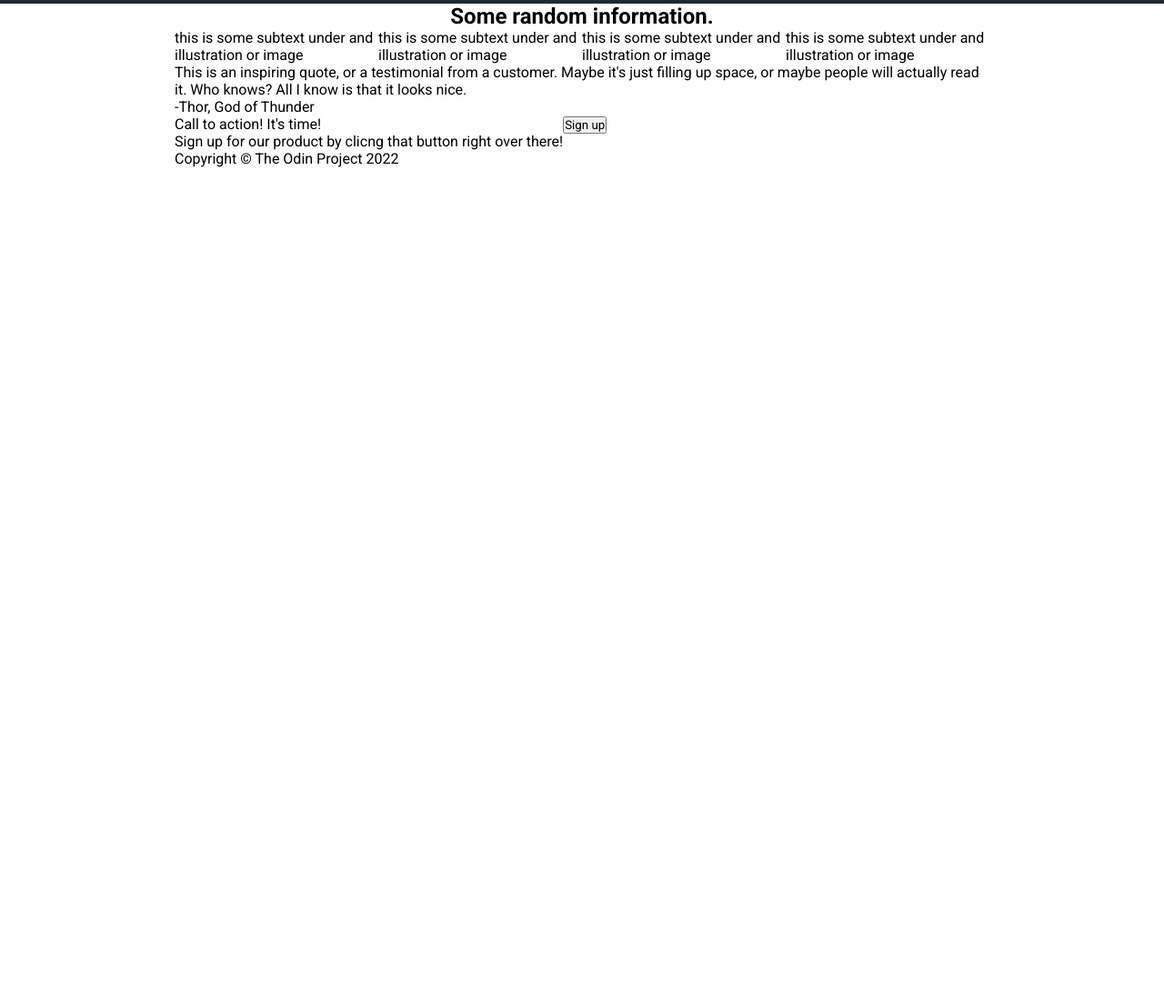
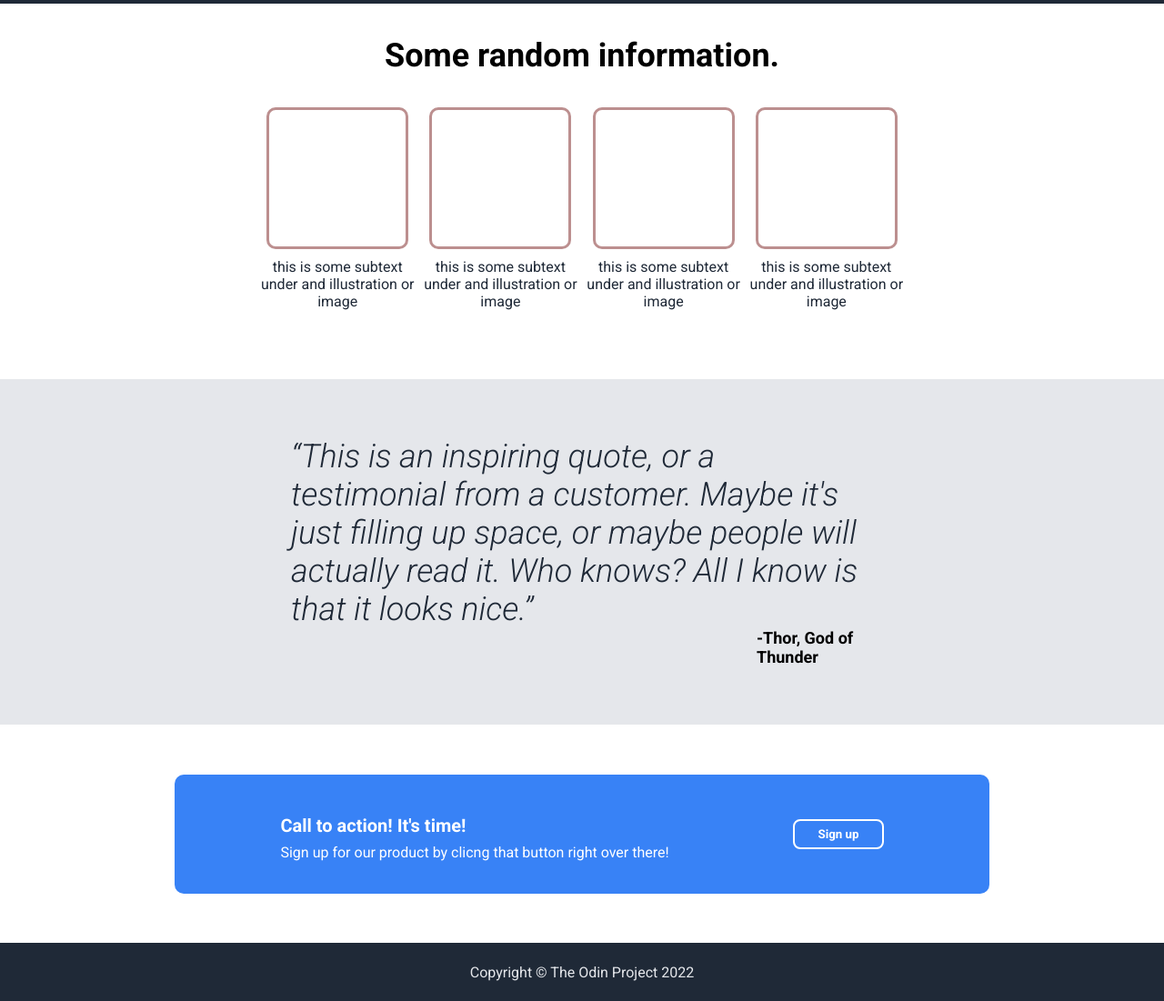
Before and after one commit to shonebinu/odin-landingpage, a plain HTML site: page index.html in a window 1280 px wide. Shown: the part 540-1641 px from the top of the page at 91% size. Before the commit the page ends 800 px from the top, so only its background shows below. Drawn offline with Linux system fonts and the light colour scheme.

Commit message:
Completed

```diff
--- a/index.html
+++ b/index.html
@@ -8,7 +8,7 @@
     <title>Landing Page</title>
     <link rel="stylesheet" href="style.css">
     <style>
-        @import url('https://fonts.googleapis.com/css2?family=Roboto:wght@400;700;900&display=swap');
+        @import url('https://fonts.googleapis.com/css2?family=Roboto:ital,wght@0,400;0,700;0,900;1,300&display=swap');
     </style>
 </head>
 
@@ -37,7 +37,7 @@
         <div id="mainsub1" style="height: 60vh;">
 
             <div style="padding-right: 50px;">
-                <h1 style="color: #f9faf8; font-size: 48px; font-weight: bolder; line-height: 1.5;">This website is
+                <h1 style="color: #f9faf8; font-size: 48px; font-weight: bolder; margin-bottom: 10px;">This website is
                     awesome</h1>
                 <p style="color: #e5e7eb; font-size: 18px; line-height: 1.3;">This website has some subtext that goes
                     here
@@ -52,41 +52,44 @@
         </div>
 
         <div id="mainsub2">
-            <h2>Some random information.</h2>
+            <h2 style="font-weight: bolder; font-size: 36px; margin: 4%;">Some random information.</h2>
             <div class="container">
-                <div>
-                    <div></div>this is some subtext under and illustration or image
+                <div class="outerbox">
+                    <div class="box"></div>this is some subtext under and illustration or image
                 </div>
-                <div>
-                    <div></div>this is some subtext under and illustration or image
+                <div class="outerbox">
+                    <div class="box"></div>this is some subtext under and illustration or image
                 </div>
-                <div>
-                    <div></div>this is some subtext under and illustration or image
+                <div class="outerbox">
+                    <div class="box"></div>this is some subtext under and illustration or image
                 </div>
-                <div>
-                    <div></div>this is some subtext under and illustration or image
+                <div class="outerbox">
+                    <div class="box"></div>this is some subtext under and illustration or image
                 </div>
             </div>
         </div>
 
         <div id="mainsub3">
-            <p>This is an inspiring quote, or a testimonial from a customer. Maybe it's just filling up space, or maybe
-                people will actually read it. Who knows? All I know is that it looks nice.</p>
+            <q>This is an inspiring quote, or a testimonial from a customer. Maybe it's just filling up space, or maybe
+                people will actually read it. Who knows? All I know is that it looks nice.</q>
             <p>-Thor, God of Thunder</p>
         </div>
 
         <div id="mainsub4">
+            <div id="sub4">
+                <div>
+                    <div>
+                        <div style="font-weight: bolder; font-size: 20px; line-height: 2;">Call to action!
+                            It's time!</div>
+                        <div>Sign up for our product by clicng that button right over there!</div>
+                    </div>
+                </div>
+                <div style="margin: auto 0;">
+                    <button id="secbutton">Sign up</button>
+                </div>
 
-            <div>
-                <div>Call to action! It's time!</div>
-                <div>Sign up for our product by clicng that button right over there!</div>
             </div>
-            <div>
-                <button>Sign up</button>
-            </div>
-
         </div>
-
 
     </main>
 
--- a/style.css
+++ b/style.css
@@ -72,10 +72,6 @@ main > #mainsub1, #mainsub2, #mainsub3, #mainsub4, footer {
     flex-direction: column;
 }
 
-#mainsub4 {
-    display: flex;
-}
-
 #mainsub1 {
     background-color: #1f2937;
     align-items: center;
@@ -90,3 +86,76 @@ main > #mainsub1, #mainsub2, #mainsub3, #mainsub4, footer {
     color: white;
     font-weight: bold;
 }
+
+.box {
+    height: 150px;
+    width: 150px;
+    border: 3px solid rosybrown;
+    border-radius: 10px;
+    margin-bottom: 10px;
+}
+
+.container {
+    padding: 0 10%;
+}
+
+.outerbox {
+    display: flex;
+    flex-direction: column;
+    align-items: center;
+    text-align: center;
+    color: #1f2937;
+}
+
+
+#mainsub3 {
+    background-color: #e5e7eb;
+    padding: 5% 25%;
+    margin: 6% 0 0;
+}
+
+q {
+    color: #1f2937;
+    font-size: 36px;
+    font-style: italic;
+}
+
+#mainsub3 > p {
+    margin-left: 80%;
+    font-weight: bolder;
+    font-size: 18px;
+}
+
+#mainsub4 {
+    height: 30vh;
+    flex-direction: column;
+    justify-content: center;
+}
+
+#sub4 {
+    display: flex;
+    flex-direction: row;
+    background-color: #3882f6;
+    padding: 4% 13%;
+    border-radius: 10px;
+    color: white;
+    justify-content: space-between;
+}
+
+#secbutton {
+    border-radius: 8px;
+    padding: 7px 25px;
+    background-color: #3882f6;
+    border: 2px solid white;
+    color: white;
+    font-weight: bold;
+}
+
+footer {
+   background-color: #1f2937;
+   color: #e5e7eb;
+   display: flex;
+   justify-content: center;
+   align-items: center;
+   height: 8vh;
+}
```
